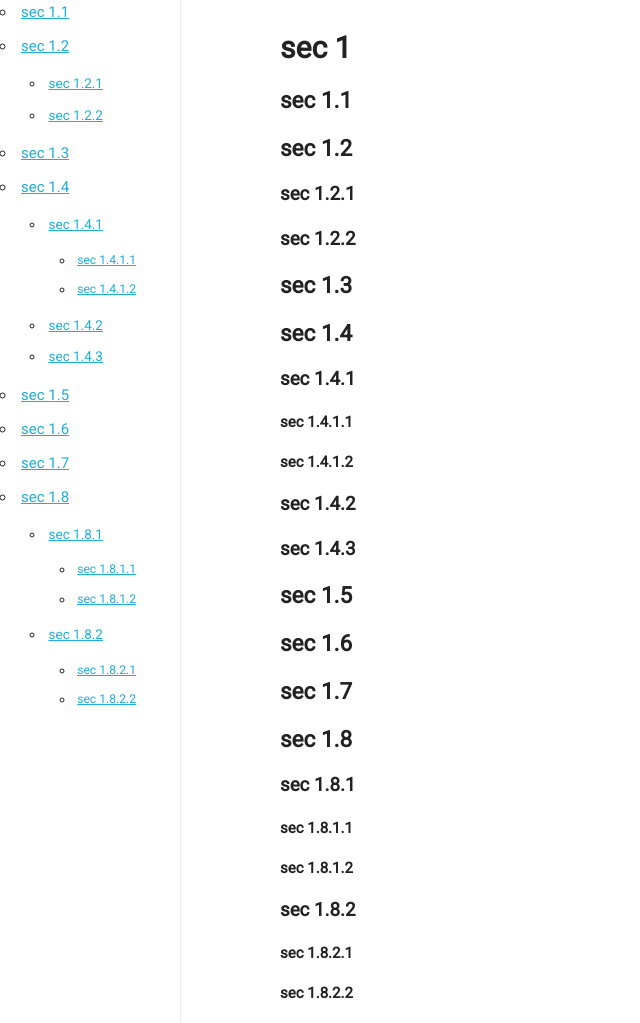
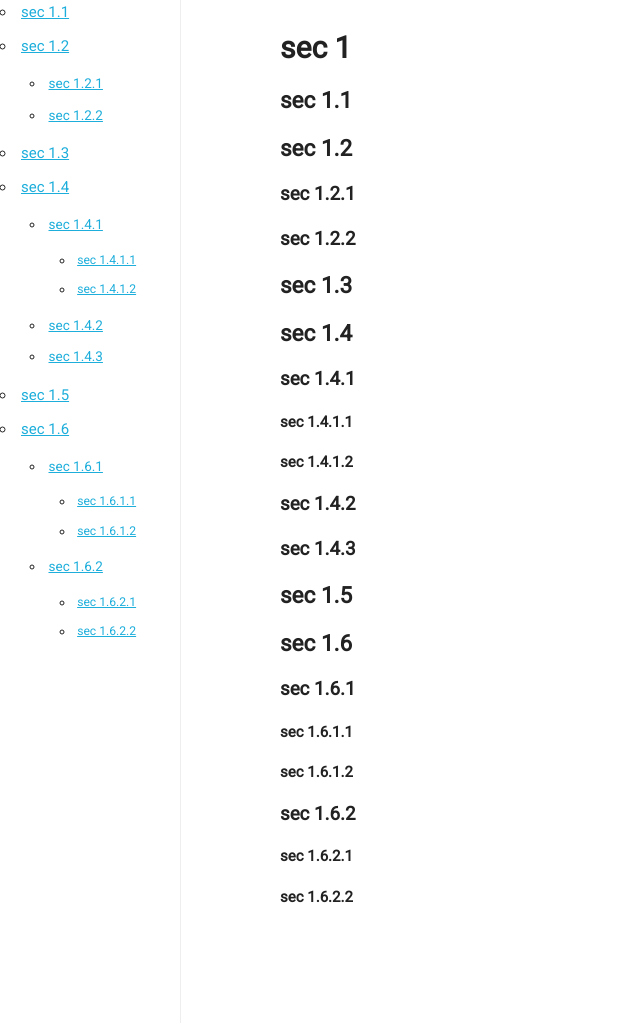
Before and after one commit to scizzorz/toctest, a Jekyll site: the page built from docs/index.md, in a window 1280 px wide and 1023 px high. Shown: the whole window, without its empty margins (0-640 px from the left). Built offline with Jekyll 4.4.1, drawn with Linux system fonts in a browser that asks for light colours; our own code applies the rules of GitHub Pages for plain Markdown files.

Commit message:
Remove more TOC elements

```diff
--- a/docs/index.md
+++ b/docs/index.md
@@ -34,18 +34,14 @@
 
 ## sec 1.6
 
-## sec 1.7
+### sec 1.6.1
 
-## sec 1.8
+#### sec 1.6.1.1
 
-### sec 1.8.1
+#### sec 1.6.1.2
 
-#### sec 1.8.1.1
+### sec 1.6.2
 
-#### sec 1.8.1.2
+#### sec 1.6.2.1
 
-### sec 1.8.2
-
-#### sec 1.8.2.1
-
-#### sec 1.8.2.2
+#### sec 1.6.2.2
```
